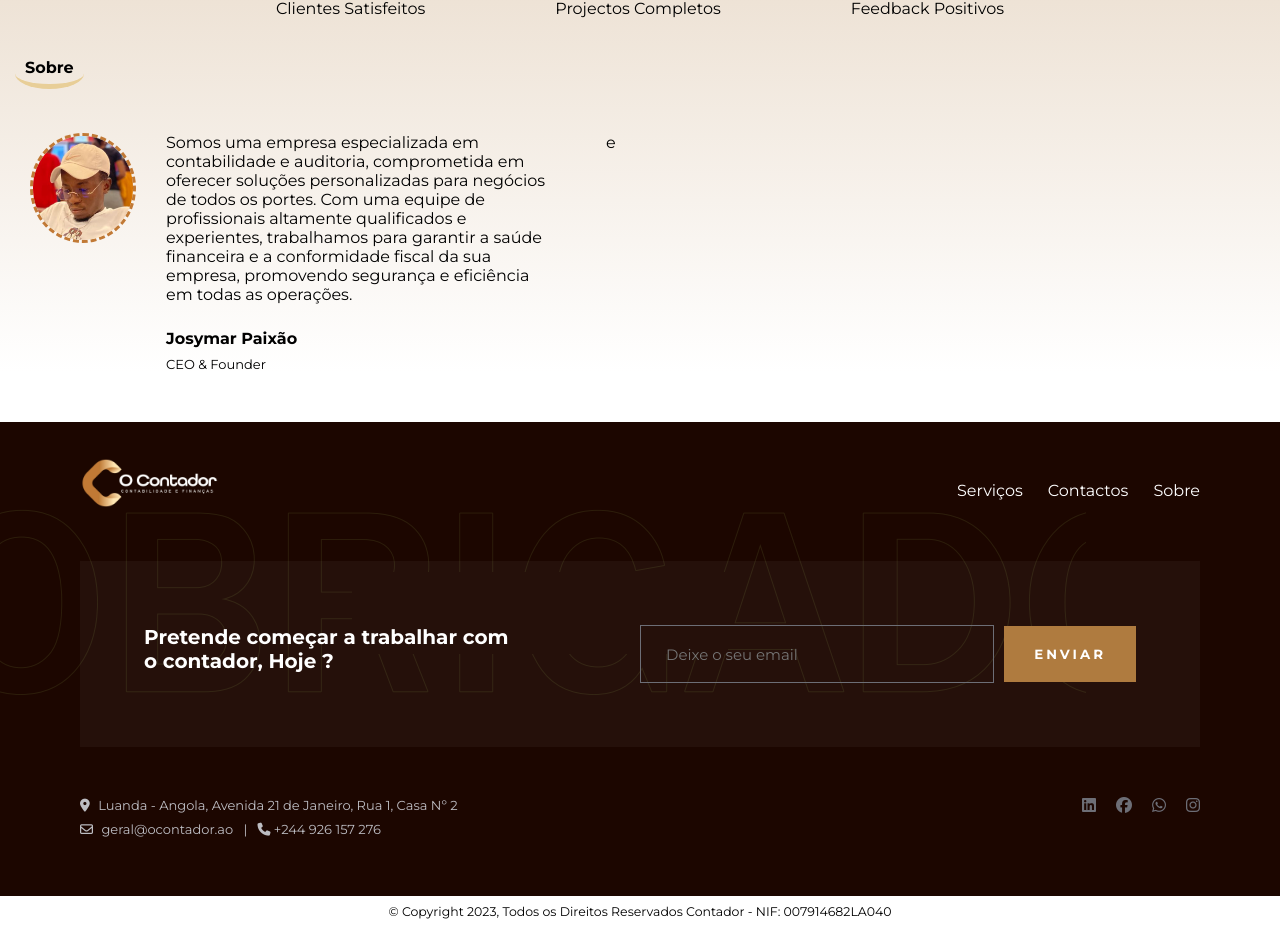
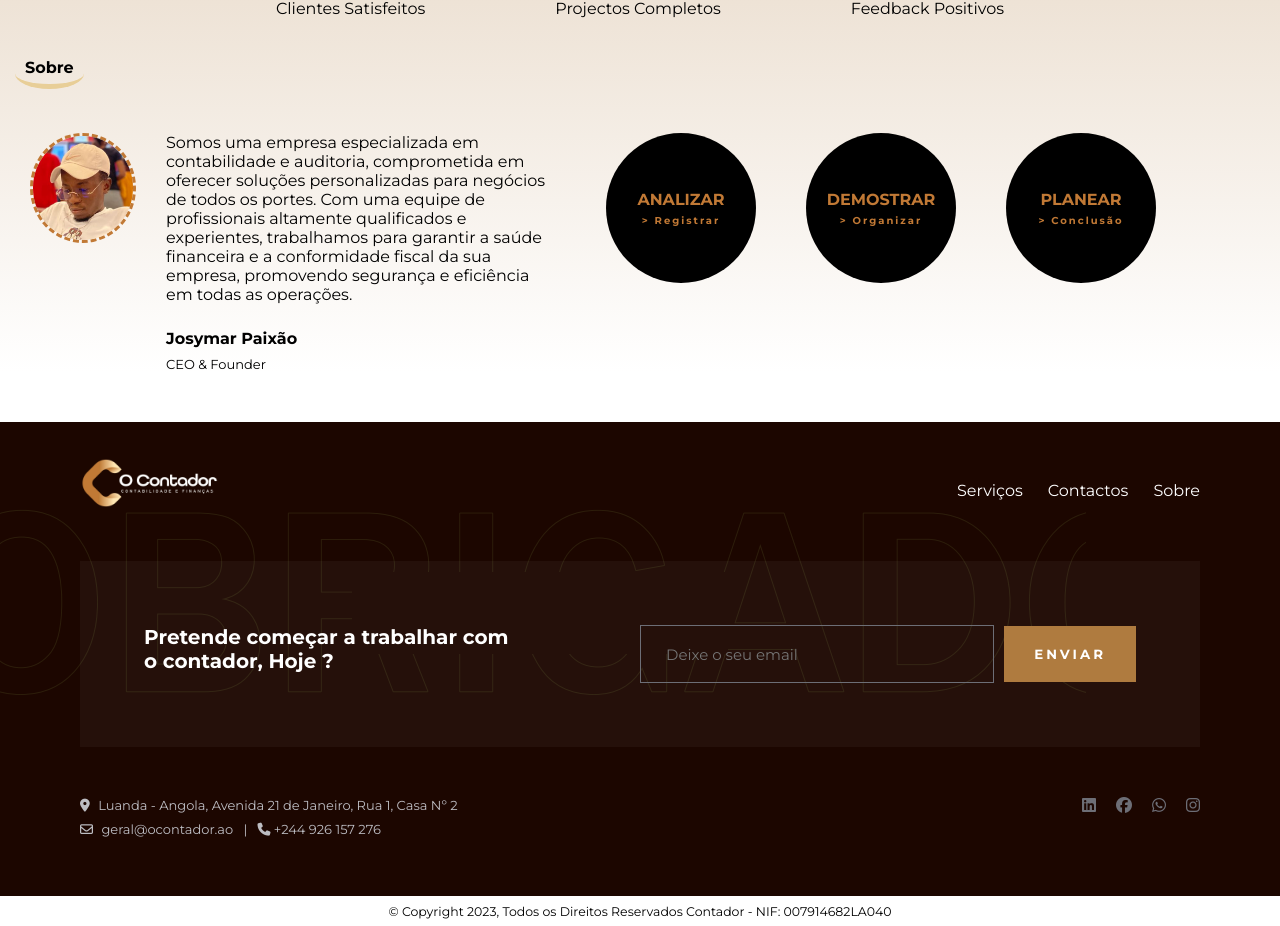
Before and after one commit to josedomingos919/o-contador-site, a React (Vite) app: page / in a window 1280 px wide. Shown: the part 2018-2944 px from the top of the page. Built offline with nearby package versions, Linux system fonts and the light colour scheme.

Commit message:
feat: finshed about menu

```diff
--- a/src/components/footer/index.jsx
+++ b/src/components/footer/index.jsx
@@ -16,7 +16,7 @@ export const Footer = () => {
               <S.Link href="#contactos">Contactos</S.Link>
             </S.ListItem>
             <S.ListItem>
-              <S.Link href="sobre">Sobre</S.Link>
+              <S.Link href="#sobre">Sobre</S.Link>
             </S.ListItem>
           </S.List>
         </S.Header>
--- a/src/components/session2/index.jsx
+++ b/src/components/session2/index.jsx
@@ -43,7 +43,22 @@ export const Session2 = () => {
           <S.AboutInfo2>Josymar Paixão</S.AboutInfo2>
           <S.AboutInfo3>CEO & Founder</S.AboutInfo3>
         </S.AboutInfo>
-        <S.AboutLogo>e</S.AboutLogo>
+        <S.AboutLogo>
+          <S.ItemsContainer>
+            <S.Item>
+              ANALIZAR
+              <S.ItemSubtitle>{">"} Registrar</S.ItemSubtitle>
+            </S.Item>
+            <S.Item>
+              DEMOSTRAR
+              <S.ItemSubtitle>{">"} Organizar</S.ItemSubtitle>
+            </S.Item>
+            <S.Item>
+              PLANEAR
+              <S.ItemSubtitle>{">"} Conclusão</S.ItemSubtitle>
+            </S.Item>
+          </S.ItemsContainer>
+        </S.AboutLogo>
       </S.AboutContent>
     </S.Container>
   );
--- a/src/components/session2/styles.js
+++ b/src/components/session2/styles.js
@@ -14,7 +14,6 @@ export const Container = styled.section`
   font-family: "Montserrat", sans-serif;
 
   @media (max-width: ${sizes.mobile}) {
-    margin-top: 40px;
   }
 `;
 
@@ -145,6 +144,12 @@ export const AboutContent = styled.div`
   max-width: 1280px;
   justify-content: center;
   gap: 30px;
+
+  @media (max-width: ${sizes.mobile}) {
+    flex-direction: column;
+    justify-content: center;
+    align-items: center;
+  }
 `;
 
 export const AboutImage = styled.img`
@@ -155,12 +160,20 @@ export const AboutImage = styled.img`
 
 export const AboutImageContent = styled.div`
   padding-left: 30px;
+
+  @media (max-width: ${sizes.mobile}) {
+    padding: 0px;
+  }
 `;
 
 export const AboutInfo = styled.div`
   padding-right: 30px;
   max-width: 380px;
   font-family: "Montserrat", sans-serif;
+
+  @media (max-width: ${sizes.mobile}) {
+    padding: 0px 40px;
+  }
 `;
 
 export const AboutInfo1 = styled.div`
@@ -183,4 +196,46 @@ export const AboutInfo3 = styled.div`
 export const AboutLogo = styled.div`
   flex: 1;
   font-family: "Montserrat", sans-serif;
+
+  @media (max-width: ${sizes.mobile}) {
+    width: 100%;
+  }
 `;
+
+export const ItemsContainer = styled.div`
+  display: flex;
+  position: relative;
+  flex-direction: row;
+  gap: 50px;
+
+  @media (max-width: ${sizes.mobile}) {
+    gap: 0px;
+    flex-direction: column;
+  }
+`;
+
+export const Item = styled.div`
+  position: relative;
+  background-color: black;
+  border-radius: 100%;
+  width: 150px;
+  height: 150px;
+  color: ${colors.yellow};
+  font-weight: bold;
+  display: flex;
+  flex-direction: column;
+  align-items: center;
+  justify-content: center;
+
+  @media (max-width: ${sizes.mobile}) {
+    width: 100%;
+    height: 90px;
+    border-radius: unset;
+  }
+`;
+
+export const ItemSubtitle = styled.label`
+  font-size: 10px;
+  margin-top: 5px;
+  letter-spacing: 2px;
+`;
```
